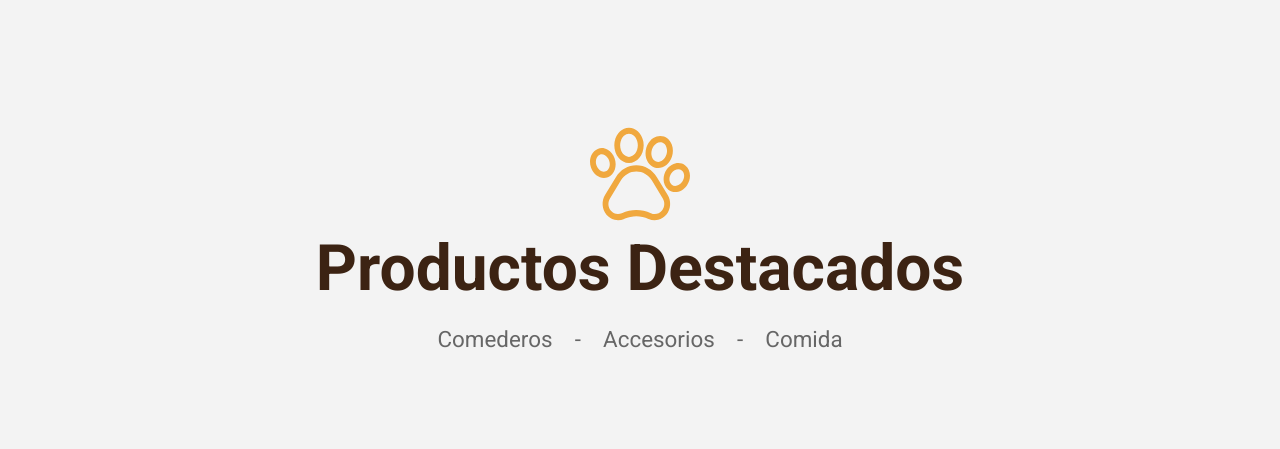
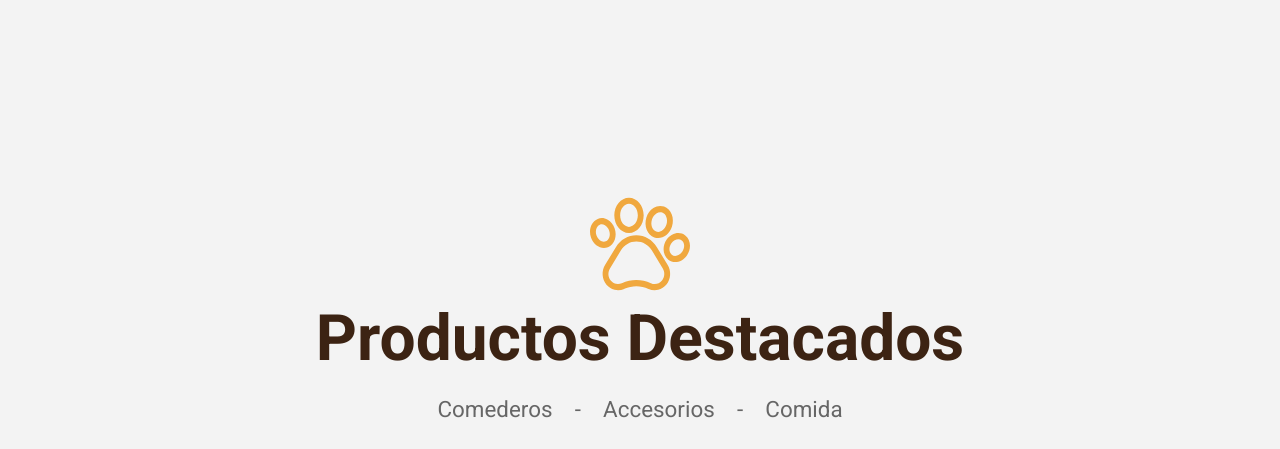
Before and after one commit to JorgeLombana/Petshop, a plain HTML site: page index.html in a window 1280 px wide. Shown: the part 623-1072 px from the top of the page. Drawn offline with Linux system fonts and the light colour scheme.

Commit message:
corregi el margin del png patita

```diff
--- a/css/style.css
+++ b/css/style.css
@@ -136,7 +136,7 @@ section.productos-destacados .productos {
 
 img[alt="icono-patita"]{
     width: 100px;
-    margin-top: 20px;
+    margin-top: 7%;
 }
 
 section.productos-destacados h2 {
```
